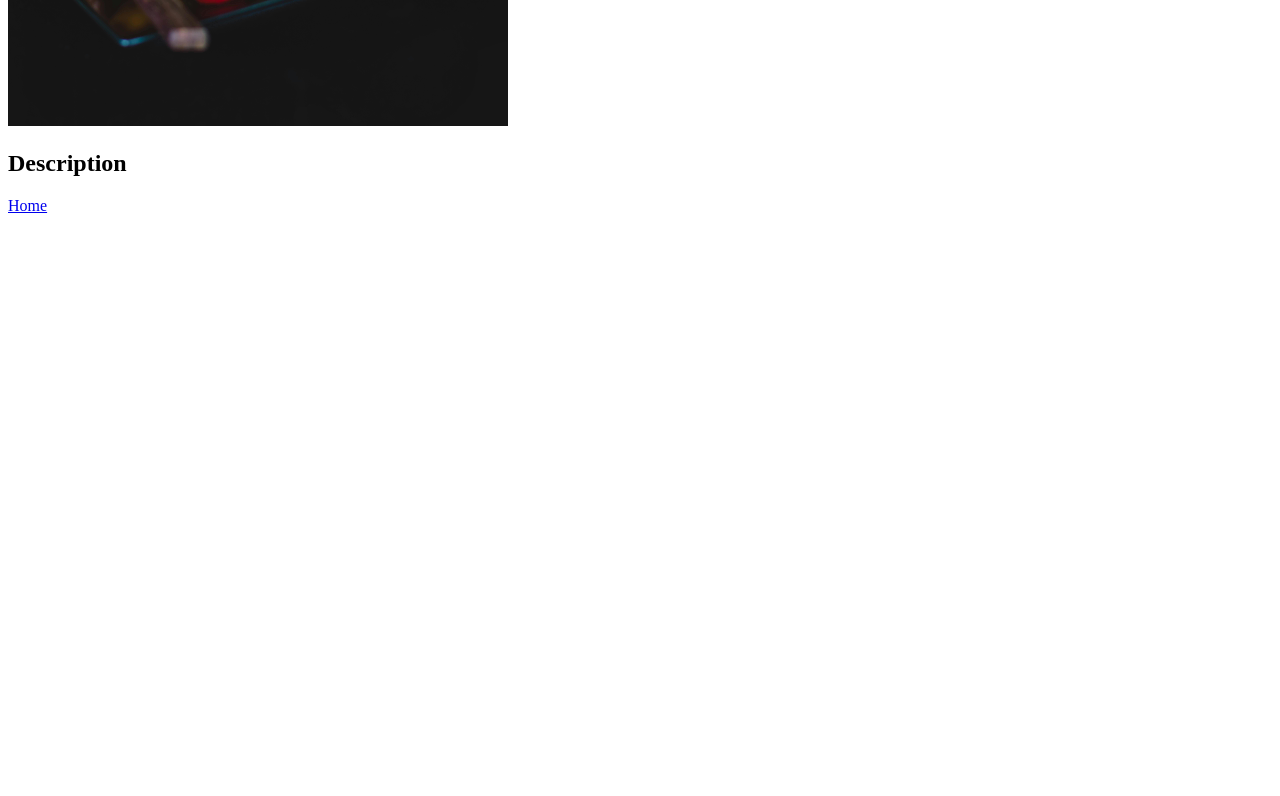
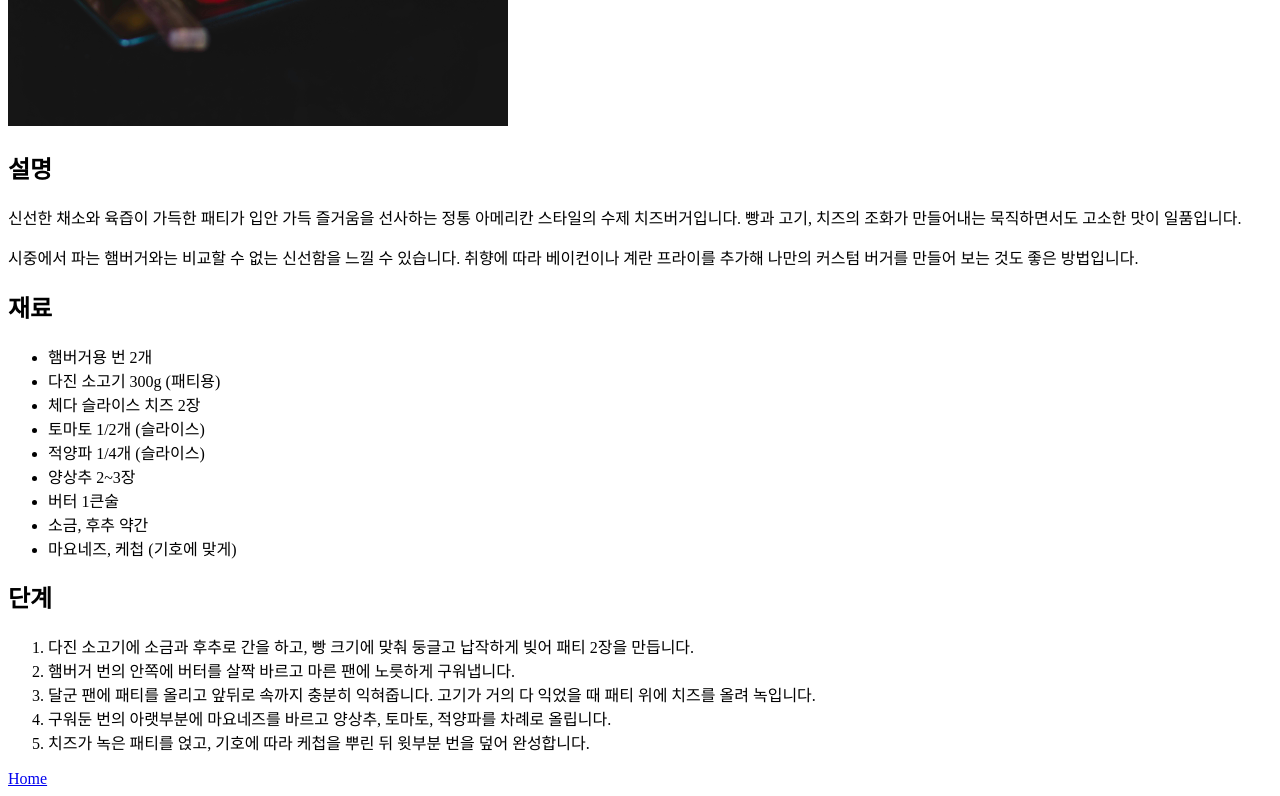
Before and after one commit to ejiseok/odin-recipes, a plain HTML site: page recipes/hamburger.html in a window 1280 px wide. Shown: the part 713-1509 px from the top of the page. Before the commit the page ends 936 px from the top, so only its background shows below. Drawn offline with Linux system fonts and the light colour scheme.

Commit message:
각 레시피에 설명, 재료, 조리 단계 추가

```diff
--- a/recipes/hamburger.html
+++ b/recipes/hamburger.html
@@ -10,8 +10,31 @@
 
   <img src="../images/hamburger.jpg" alt="hamburger image" width="500">
 
-  <h2>Description</h2>
-  <p></p>
+  <h2>설명</h2>
+  <p>신선한 채소와 육즙이 가득한 패티가 입안 가득 즐거움을 선사하는 정통 아메리칸 스타일의 수제 치즈버거입니다. 빵과 고기, 치즈의 조화가 만들어내는 묵직하면서도 고소한 맛이 일품입니다.</p>
+  <p>시중에서 파는 햄버거와는 비교할 수 없는 신선함을 느낄 수 있습니다. 취향에 따라 베이컨이나 계란 프라이를 추가해 나만의 커스텀 버거를 만들어 보는 것도 좋은 방법입니다.</p>
+
+  <h2>재료</h2>
+  <ul>
+    <li>햄버거용 번 2개</li>
+    <li>다진 소고기 300g (패티용)</li>
+    <li>체다 슬라이스 치즈 2장</li>
+    <li>토마토 1/2개 (슬라이스)</li>
+    <li>적양파 1/4개 (슬라이스)</li>
+    <li>양상추 2~3장</li>
+    <li>버터 1큰술</li>
+    <li>소금, 후추 약간</li>
+    <li>마요네즈, 케첩 (기호에 맞게)</li>
+  </ul>
+
+  <h2>단계</h2>
+  <ol>
+    <li>다진 소고기에 소금과 후추로 간을 하고, 빵 크기에 맞춰 둥글고 납작하게 빚어 패티 2장을 만듭니다.</li>
+    <li>햄버거 번의 안쪽에 버터를 살짝 바르고 마른 팬에 노릇하게 구워냅니다.</li>
+    <li>달군 팬에 패티를 올리고 앞뒤로 속까지 충분히 익혀줍니다. 고기가 거의 다 익었을 때 패티 위에 치즈를 올려 녹입니다.</li>
+    <li>구워둔 번의 아랫부분에 마요네즈를 바르고 양상추, 토마토, 적양파를 차례로 올립니다.</li>
+    <li>치즈가 녹은 패티를 얹고, 기호에 따라 케첩을 뿌린 뒤 윗부분 번을 덮어 완성합니다.</li>
+  </ol>
 
   <a href="../index.html">Home</a>
 </body>
```
Also changed, not shown: recipes/pad-thai.html (+26 -0 lines), recipes/spaghetti.html (+25 -0 lines).
